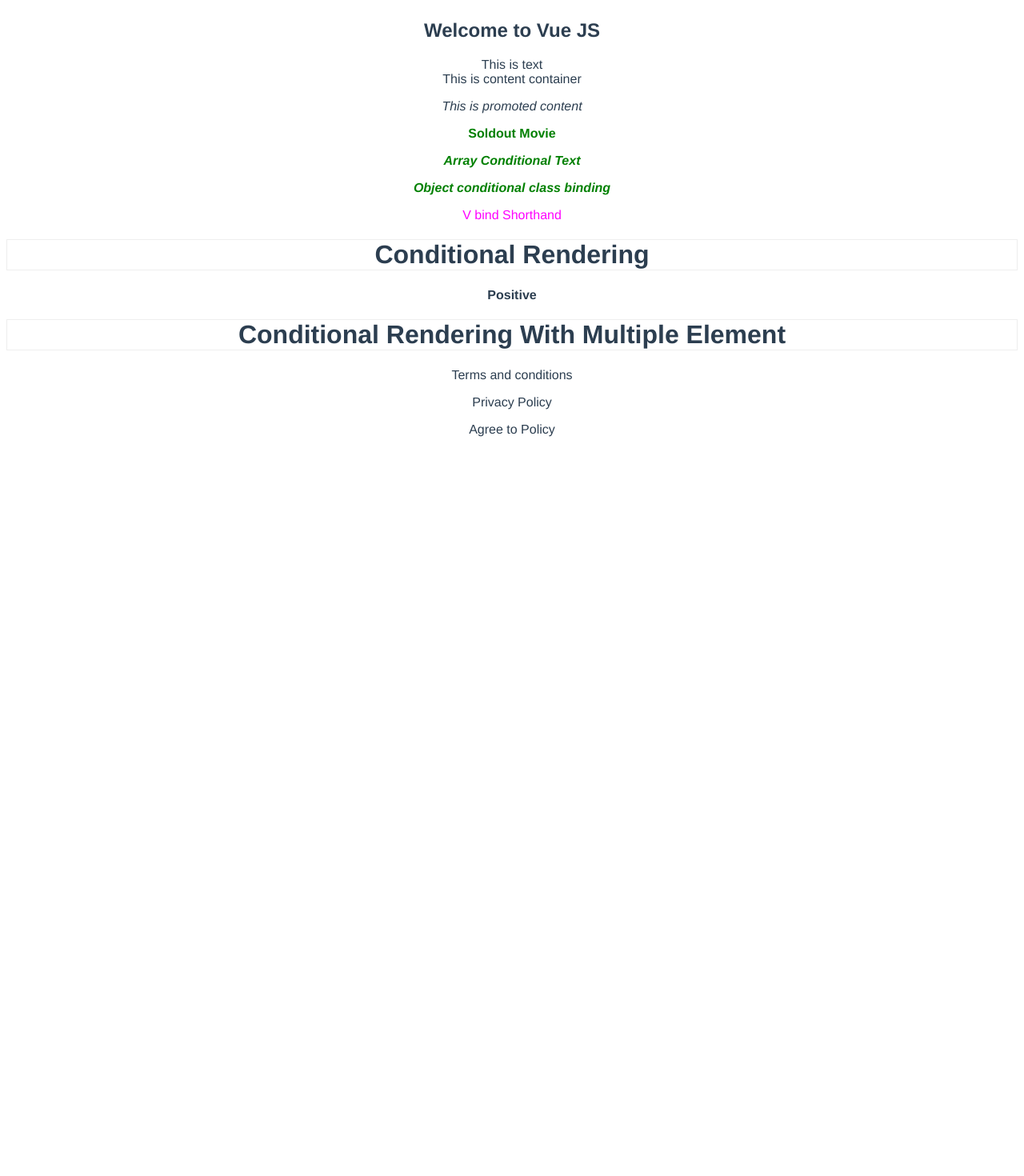
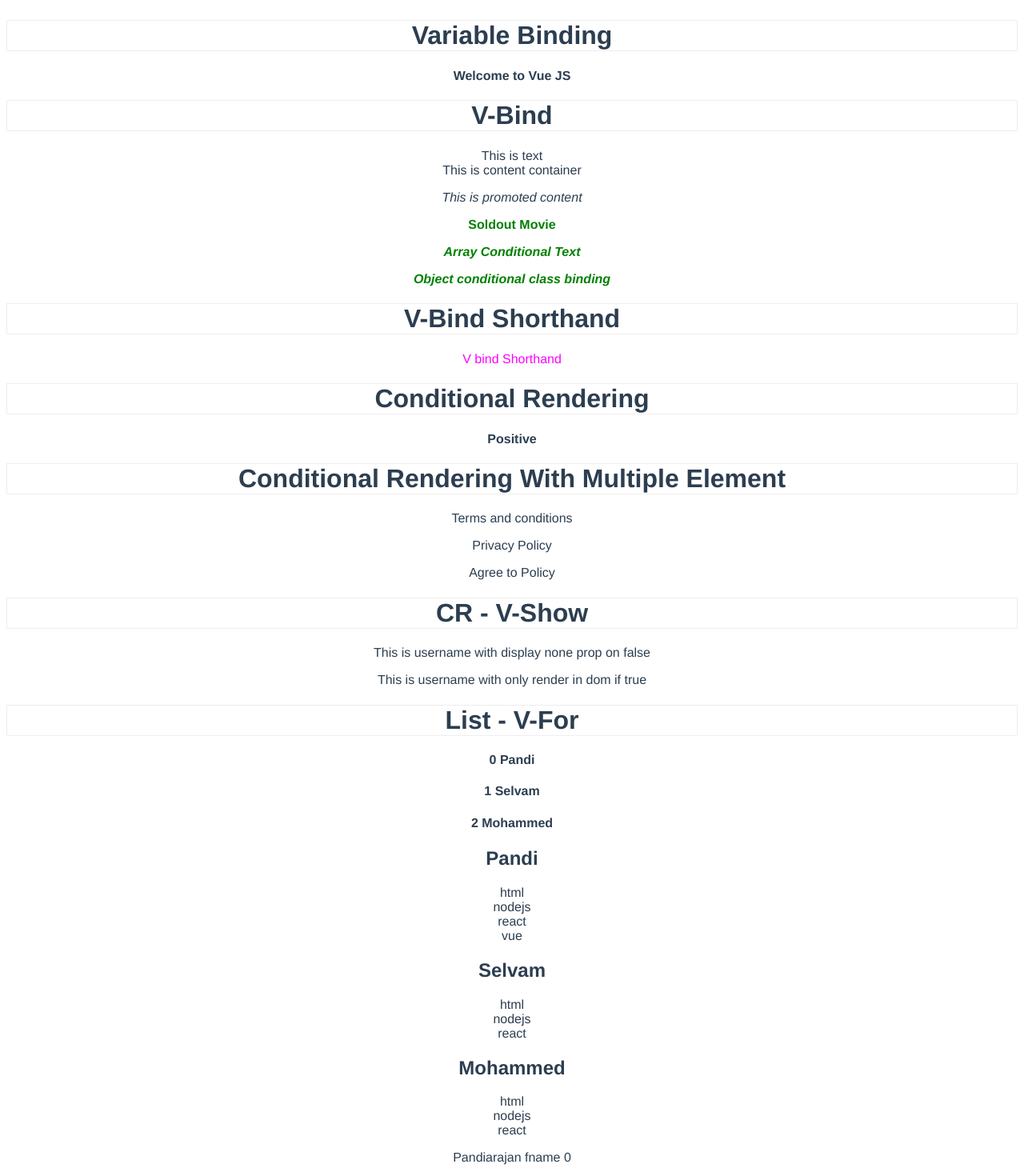
Before and after one commit to pandiarajanrp/vuejs-practice, a Vue app: page / in a window 1280 px wide. Shown: the part 260-1730 px from the top of the page at 80% size. Before the commit the page ends 822 px from the top, so only its background shows below. Built offline with nearby package versions, Linux system fonts and the light colour scheme.

Commit message:
rendering
rendering

```diff
--- a/src/App.vue
+++ b/src/App.vue
@@ -1,7 +1,9 @@
 <template>
   <div>
     <img alt="Vue logo" src="./assets/logo.png" />
-    <h2>{{ name }}</h2>
+    <h1>Variable Binding</h1>
+    <h4>{{ name }}</h4>
+    <h1>V-Bind</h1>
     <div class="underline" v-bind:class="status">This is text</div>
     <div v-bind:id="containerId">This is content container</div>
     <p v-bind:class="isPromoted && 'promoted'">This is promoted content</p>
@@ -18,17 +20,35 @@
     >
       Object conditional class binding
     </p>
+    <h1>V-Bind Shorthand</h1>
     <p :class="isShort ? 'short' : 'non-short'">V bind Shorthand</p>
+
     <h1>Conditional Rendering</h1>
     <h4 v-if="num===0">Num is Zero</h4>
     <h4 v-else-if="num > 0">Positive</h4>
     <h4 v-else-if="num < 0">Negative</h4>
     <h4 v-else>Not a Number</h4>
+
     <h1>Conditional Rendering With Multiple Element</h1>
     <template v-if="showConditions">
       <p>Terms and conditions</p>
       <p>Privacy Policy</p>
       <p>Agree to Policy</p>
+    </template>
+
+    <h1>CR - V-Show</h1>
+    <p v-show="showUserName">This is username with display none prop on false</p>
+    <p v-if="showUserName">This is username with only render in dom if true</p>
+
+    <h1>List - V-For</h1>
+    <h4 v-for="(userName, index) in names" :key="userName">{{ index }} {{ userName }}</h4>
+
+    <div v-for="user in users" :key="user.name">
+      <h2>{{ user.name }}</h2>
+      <div v-for="tech in user.technology" :key="tech">{{ tech }}</div>
+    </div>
+    <template v-for="(info, key, index) in userInfo" :key="info">
+      <p>{{ info }} {{ key }} {{ index }}</p>
     </template>
   </div>
 </template>
@@ -46,7 +66,28 @@
       isNew: true,
       isShort: true,
       num: 5,
-      showConditions: true
+      showConditions: true,
+      showUserName: true,
+      names: ['Pandi', 'Selvam', 'Mohammed'],
+      users: [
+        {
+          name: "Pandi",
+          technology: ["html", "nodejs", "react", "vue"]
+        },
+        {
+          name: "Selvam",
+          technology: ["html", "nodejs", "react"]
+        },
+        {
+          name: "Mohammed",
+          technology: ["html", "nodejs", "react"]
+        }
+      ],
+      userInfo: {
+        fname: "Pandiarajan",
+        lname: "Rajagopal",
+        id: '29'
+      }
     };
   },
 };
```
